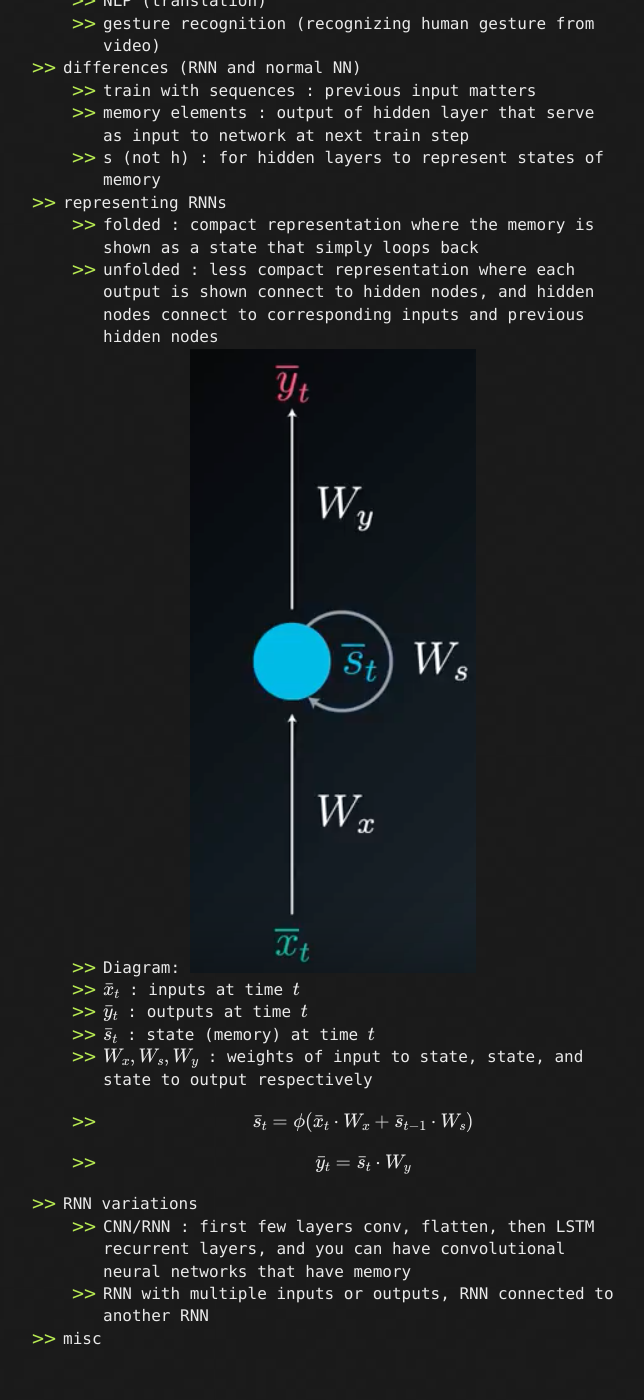
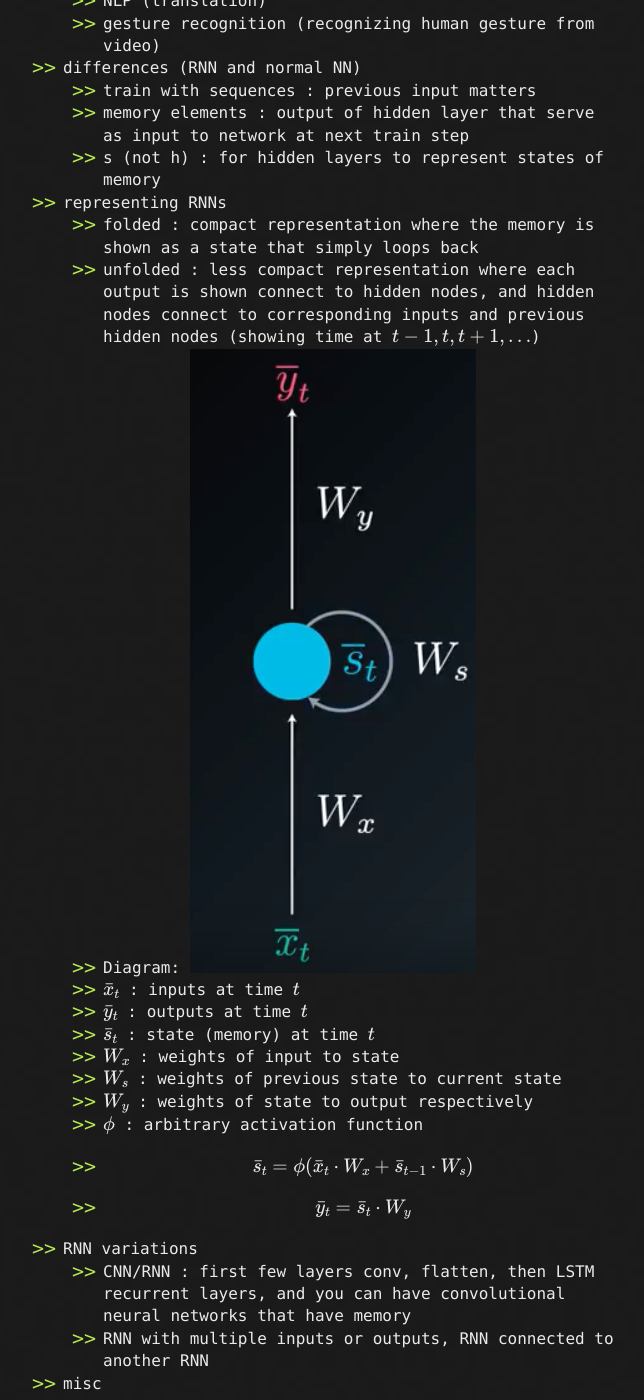
Before and after one commit to LivingProgram/ml-notes, a Jekyll site: the page built from chapter-3/index.md, in a window 1280 px wide and 1400 px high, scrolled down 840 px. Shown: the whole window, without its empty margins (317-961 px from the left). Built offline with Jekyll 4.4.1, drawn with Linux system fonts in a browser that asks for light colours; our own code applies the rules of GitHub Pages for plain Markdown files; formulas are drawn with MathJax 3; the repository's description, which GitHub fills in, is left out; before the commit the page ends 2210 px from its top, so only the background shows below that.

Commit message:
update notes

```diff
--- a/chapter-3/index.md
+++ b/chapter-3/index.md
@@ -20,12 +20,15 @@
   - s (not h) : for hidden layers to represent states of memory
 - representing RNNs
   - folded : compact representation where the memory is shown as a state that simply loops back
-  - unfolded : less compact representation where each output is shown connect to hidden nodes, and hidden nodes connect to corresponding inputs and previous hidden nodes
+  - unfolded : less compact representation where each output is shown connect to hidden nodes, and hidden nodes connect to corresponding inputs and previous hidden nodes (showing time at $$t-1,t,t+1,\ldots$$)
   - Diagram: ![ml-notes_22](/images/ml-notes_22.png)
   - $$\bar{x}_{t}$$ : inputs at time $$t$$
   - $$\bar{y}_{t}$$ : outputs at time $$t$$
   - $$\bar{s}_{t}$$ : state (memory) at time $$t$$
-  - $$W_{x}, W_{s}, W_{y}$$ : weights of input to state, state, and state to output respectively
+  - $$W_{x}$$ : weights of input to state
+  - $$W_{s}$$ : weights of previous state to current state
+  - $$W_{y}$$ : weights of state to output respectively
+  - $$\phi$$ : arbitrary activation function
   - $$\bar{s}_{t}=\phi(\bar{x}_{t}\cdot W_{x} + \bar{s}_{t-1}\cdot W_{s})$$
   - $$\bar{y}_{t}=\bar{s}_{t}\cdot W_{y}$$
 - RNN variations
```
